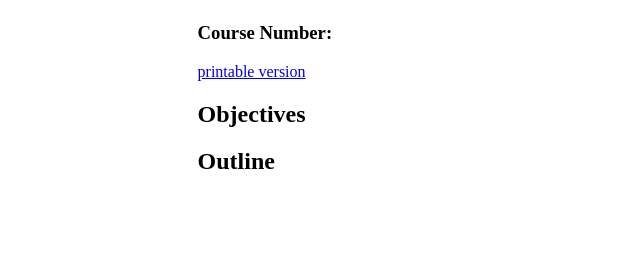
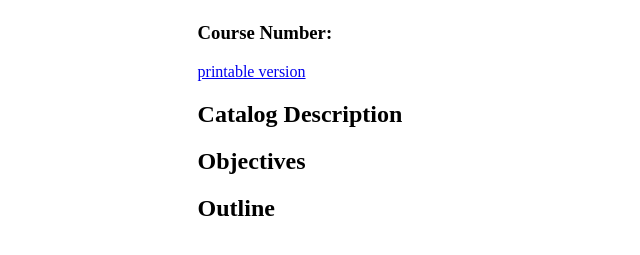
Before and after one commit to mwsu-csmp/scheduling-dashboard, a Python web app: template cdashboard/templates/syllabus.jinja in a window 1280 px wide. Shown: the part 217-472 px from the top of the page, without its empty margins (0-640 px from the left). Run offline with Jinja, Linux system fonts and the light colour scheme; the template is opened without the code that fills it, so the values that code supplies are empty.

Commit message:
added catalog description to syllabus view

```diff
--- a/cdashboard/templates/syllabus.jinja
+++ b/cdashboard/templates/syllabus.jinja
@@ -47,6 +47,8 @@
 
     <p><a href="/catalog/{{ay}}/{{syllabus.subject}}{{syllabus.number}}/printable">printable version</a></p>
 
+    <h2>Catalog Description</h2>
+    <p>{{syllabus.catalogDescription}}</p>
     <h2>Objectives</h2>
     {{objectives(syllabus)}}
 
```
